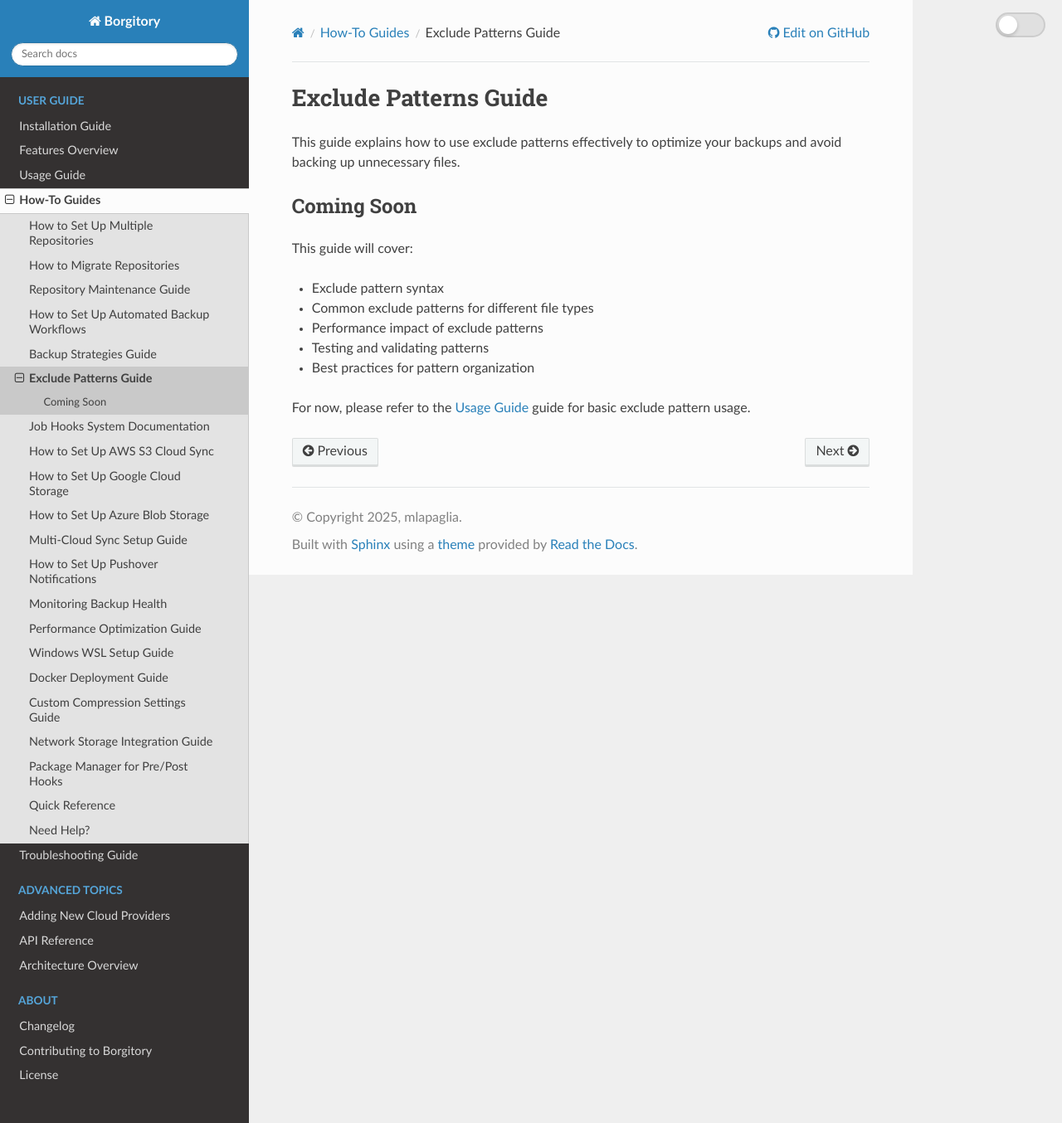
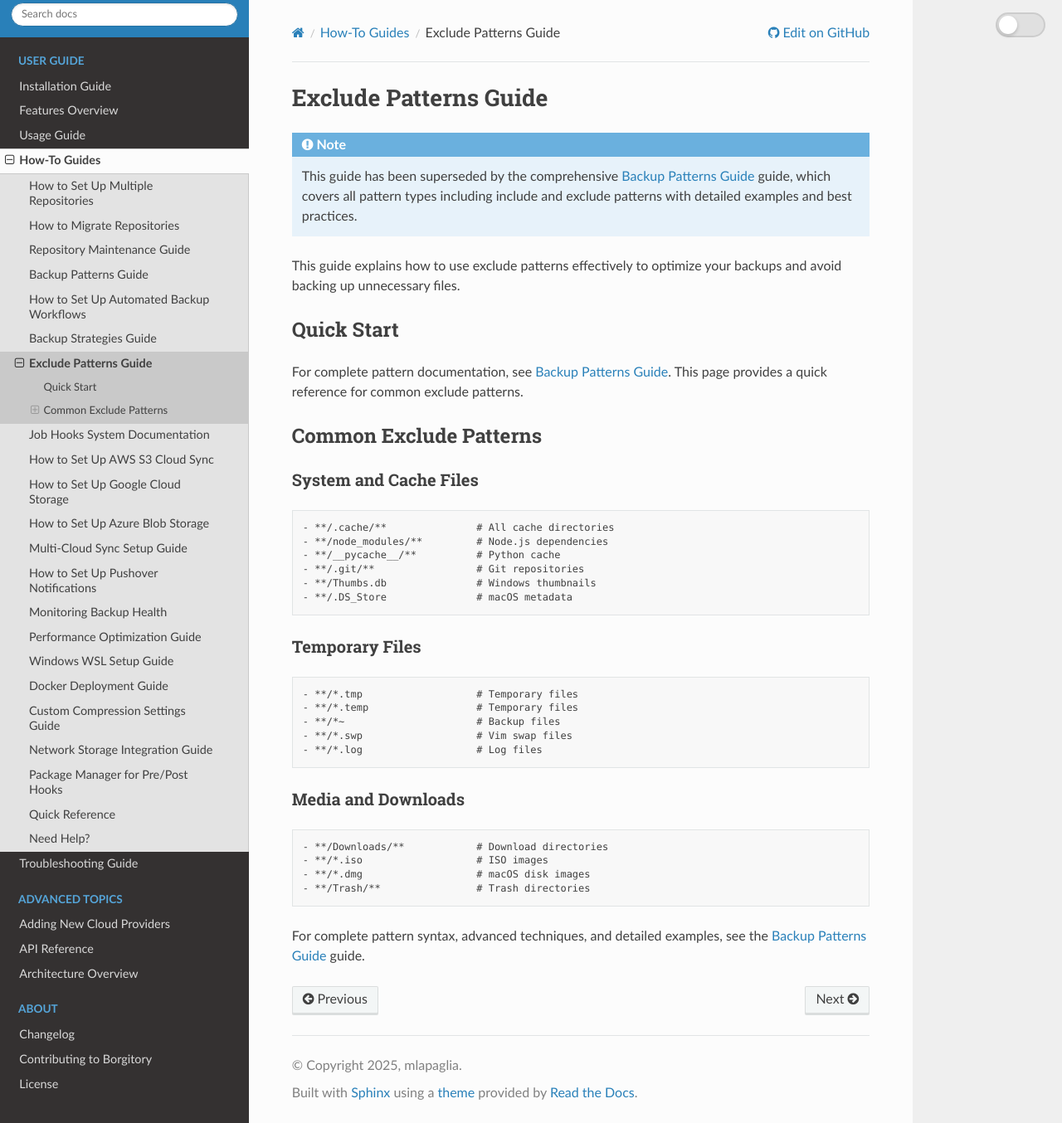
Before and after one commit to mlapaglia/Borgitory-docs, a Sphinx documentation site: the page built from docs/source/how-to/exclude-patterns.rst, in a window 1280 px wide and 1354 px high. Shown: the whole window at 83% size. Built offline with Sphinx 7.4.7 and the Read the Docs theme 3.1.0, drawn with Linux system fonts in a browser that asks for light colours.

Commit message:
patterns

```diff
--- a/docs/source/features.rst
+++ b/docs/source/features.rst
@@ -36,7 +36,7 @@ Manual Backup Operations
    * Flexible source path selection with path validation
    * Multiple compression algorithms (lz4, zlib, lzma, zstd)
    * Custom archive naming with timestamp support
-   * Exclude patterns and file filtering
+   * Advanced include/exclude patterns with multiple styles (see :doc:`how-to/backup-patterns`)
 
 **Real-Time Progress Monitoring**
    * Live backup progress with detailed statistics
--- a/docs/source/how-to/automated-backup-workflows.rst
+++ b/docs/source/how-to/automated-backup-workflows.rst
@@ -215,7 +215,7 @@ Create multiple schedules with different frequencies:
    Cron: 0 3 * * * (daily at 3 AM)
    Archive Name: system-config-{now:%Y%m%d}
    Compression: lzma (high compression for config files)
-   Exclude Patterns:
+   Exclude Patterns: (see :doc:`backup-patterns` for syntax details)
    - /etc/shadow-
    - /etc/passwd-
    - *.tmp
@@ -230,7 +230,7 @@ Create multiple schedules with different frequencies:
    Cron: 0 1 * * * (daily at 1 AM)
    Archive Name: userdata-{now:%Y%m%d}
    Compression: lz4 (fast compression for large files)
-   Exclude Patterns:
+   Exclude Patterns: (see :doc:`backup-patterns` for syntax details)
    - .cache/
    - .tmp/
    - Downloads/
--- a/docs/source/how-to/exclude-patterns.rst
+++ b/docs/source/how-to/exclude-patterns.rst
@@ -1,17 +1,54 @@
 Exclude Patterns Guide
 ======================
 
+.. note::
+
+   This guide has been superseded by the comprehensive :doc:`backup-patterns` guide,
+   which covers all pattern types including include and exclude patterns with detailed
+   examples and best practices.
+
 This guide explains how to use exclude patterns effectively to optimize your backups and avoid backing up unnecessary files.
 
-Coming Soon
+Quick Start
 -----------
 
-This guide will cover:
+For complete pattern documentation, see :doc:`backup-patterns`. This page provides a quick reference for common exclude patterns.
 
-* Exclude pattern syntax
-* Common exclude patterns for different file types
-* Performance impact of exclude patterns
-* Testing and validating patterns
-* Best practices for pattern organization
+Common Exclude Patterns
+-----------------------
 
-For now, please refer to the :doc:`../usage` guide for basic exclude pattern usage.
+System and Cache Files
+~~~~~~~~~~~~~~~~~~~~~~
+
+.. code-block:: text
+
+   - **/.cache/**               # All cache directories
+   - **/node_modules/**         # Node.js dependencies
+   - **/__pycache__/**          # Python cache
+   - **/.git/**                 # Git repositories
+   - **/Thumbs.db               # Windows thumbnails
+   - **/.DS_Store               # macOS metadata
+
+Temporary Files
+~~~~~~~~~~~~~~~
+
+.. code-block:: text
+
+   - **/*.tmp                   # Temporary files
+   - **/*.temp                  # Temporary files
+   - **/*~                      # Backup files
+   - **/*.swp                   # Vim swap files
+   - **/*.log                   # Log files
+
+Media and Downloads
+~~~~~~~~~~~~~~~~~~~
+
+.. code-block:: text
+
+   - **/Downloads/**            # Download directories
+   - **/*.iso                   # ISO images
+   - **/*.dmg                   # macOS disk images
+   - **/Trash/**                # Trash directories
+
+For complete pattern syntax, advanced techniques, and detailed examples,
+see the :doc:`backup-patterns` guide.
--- a/docs/source/how-to/index.rst
+++ b/docs/source/how-to/index.rst
@@ -15,6 +15,7 @@ These guides provide step-by-step instructions for specific tasks and common sce
    :maxdepth: 1
    :caption: Backup Operations
 
+   backup-patterns
    automated-backup-workflows
    backup-strategies
    exclude-patterns
@@ -58,6 +59,7 @@ Quick Reference
 Common Tasks
 ~~~~~~~~~~~~
 
+* :doc:`backup-patterns` - Configure include/exclude patterns for backups
 * :doc:`windows-wsl-setup` - Complete Windows setup using WSL2
 * :doc:`docker-deployment-guide` - Production Docker deployment
 * :doc:`setup-multiple-repositories` - Managing multiple backup destinations
--- a/docs/source/usage.rst
+++ b/docs/source/usage.rst
@@ -114,7 +114,7 @@ Manual Backup
 
 3. **Advanced Options** (Optional)
 
-   * **Exclude Patterns**: File patterns to exclude from backup
+   * **Include/Exclude Patterns**: File patterns to include/exclude from backup (see :doc:`how-to/backup-patterns` for detailed guide)
    * **One File System**: Don't cross filesystem boundaries
    * **Numeric Owner**: Store numeric user/group IDs
    * **Checkpoint Interval**: Create checkpoints every N seconds
```
Also changed, not shown: docs/source/how-to/backup-patterns.rst (added, +334 -0 lines), docs/source/_static/how-to/backup-patterns/actions.png (added), docs/source/_static/how-to/backup-patterns/patterns.png (added), docs/source/_static/how-to/backup-patterns/styles.png (added), docs/source/_static/how-to/backup-patterns/validation.png (added).
